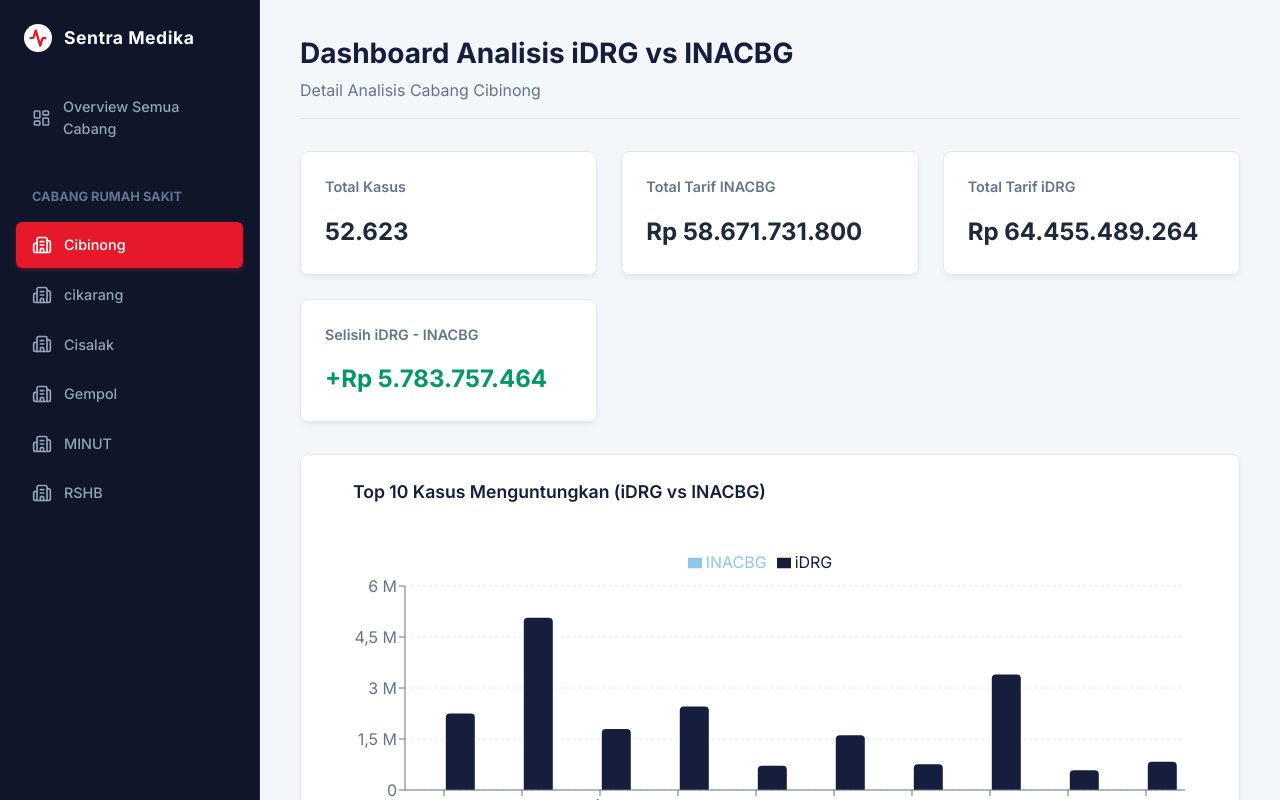
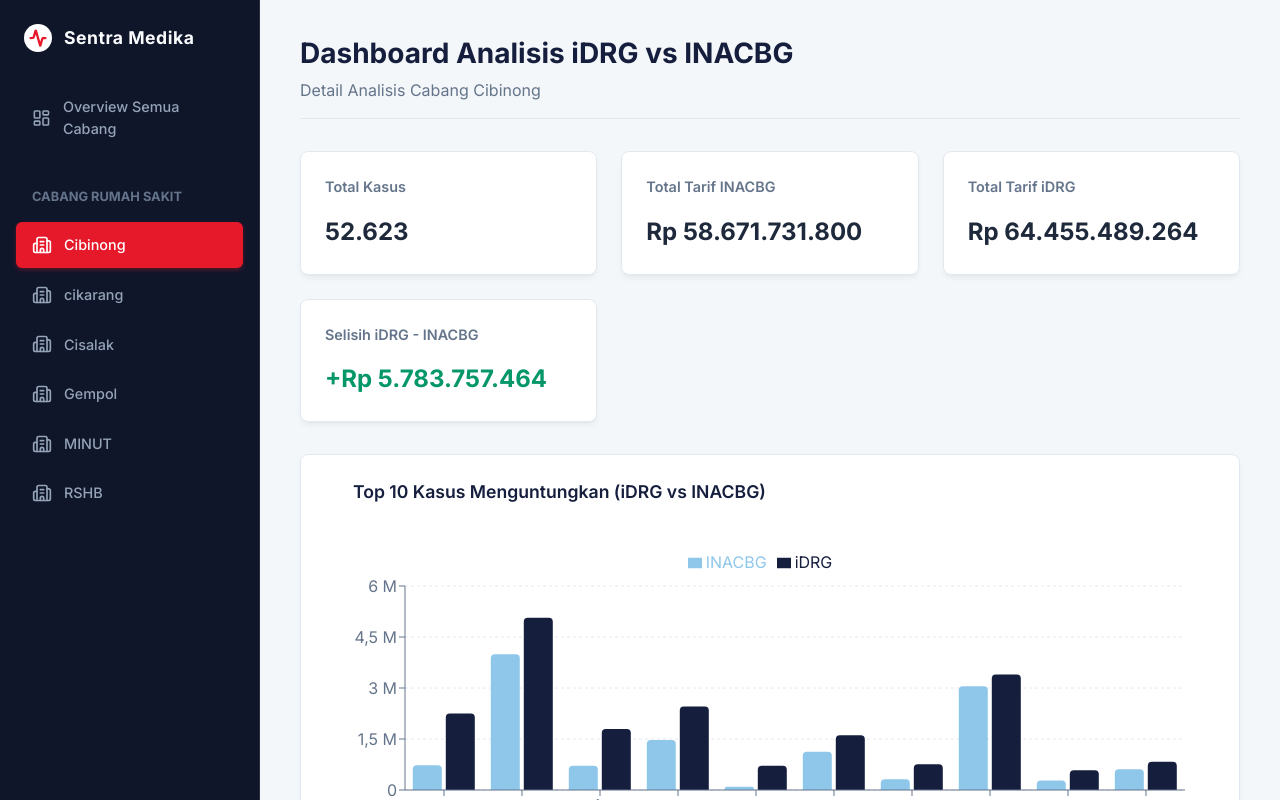
Before and after one commit to jamkesfktp/sentramedika, a React (Vite) app: page / in a window 1280 px wide. Both pictures are taken after a click on the element "Cibinong". Built offline with nearby package versions, Linux system fonts and the light colour scheme.

Commit message:
Fix NaN chart bug due to INACBG code string collision

```diff
--- a/src/components/ComparisonChart.jsx
+++ b/src/components/ComparisonChart.jsx
@@ -10,9 +10,9 @@ const ComparisonChart = ({ data, title }) => {
     const desc = item.name || item.Deskripsi || item.IDRG_DRG_DESCRIPTION || item.DESKRIPSI_INACBG || 'Unknown';
     return {
       name: desc.length > 15 ? desc.substring(0, 15) + '...' : desc,
-      // Support either direct INACBG/iDRG properties or the Total_Tarif_* properties
-      INACBG: item.INACBG !== undefined ? item.INACBG : (item.Total_Tarif_INACBG || item.Total_INACBG || 0),
-      iDRG: item.iDRG !== undefined ? item.iDRG : (item.Total_Tarif_iDRG || item.Total_iDRG || 0),
+      // Avoid using 'item.INACBG' because it now contains the string code (e.g. 'J-4-10-I')
+      INACBG_VAL: Number(item.Total_Tarif_INACBG ?? item.INACBG_Tarif ?? item.Total_INACBG ?? 0),
+      iDRG_VAL: Number(item.Total_Tarif_iDRG ?? item.iDRG_Tarif ?? item.Total_iDRG ?? 0),
       fullDesc: item.fullDesc || desc
     };
   }).slice(0, 10);
@@ -38,8 +38,8 @@ const ComparisonChart = ({ data, title }) => {
               cursor={{fill: 'rgba(0,0,0,0.03)'}}
             />
             <Legend verticalAlign="top" height={36} />
-            <Bar dataKey="INACBG" fill="var(--accent-light-blue)" radius={[4, 4, 0, 0]} />
-            <Bar dataKey="iDRG" fill="var(--accent-navy)" radius={[4, 4, 0, 0]} />
+            <Bar dataKey="INACBG_VAL" name="INACBG" fill="var(--accent-light-blue)" radius={[4, 4, 0, 0]} />
+            <Bar dataKey="iDRG_VAL" name="iDRG" fill="var(--accent-navy)" radius={[4, 4, 0, 0]} />
           </BarChart>
         </ResponsiveContainer>
       </div>
```
